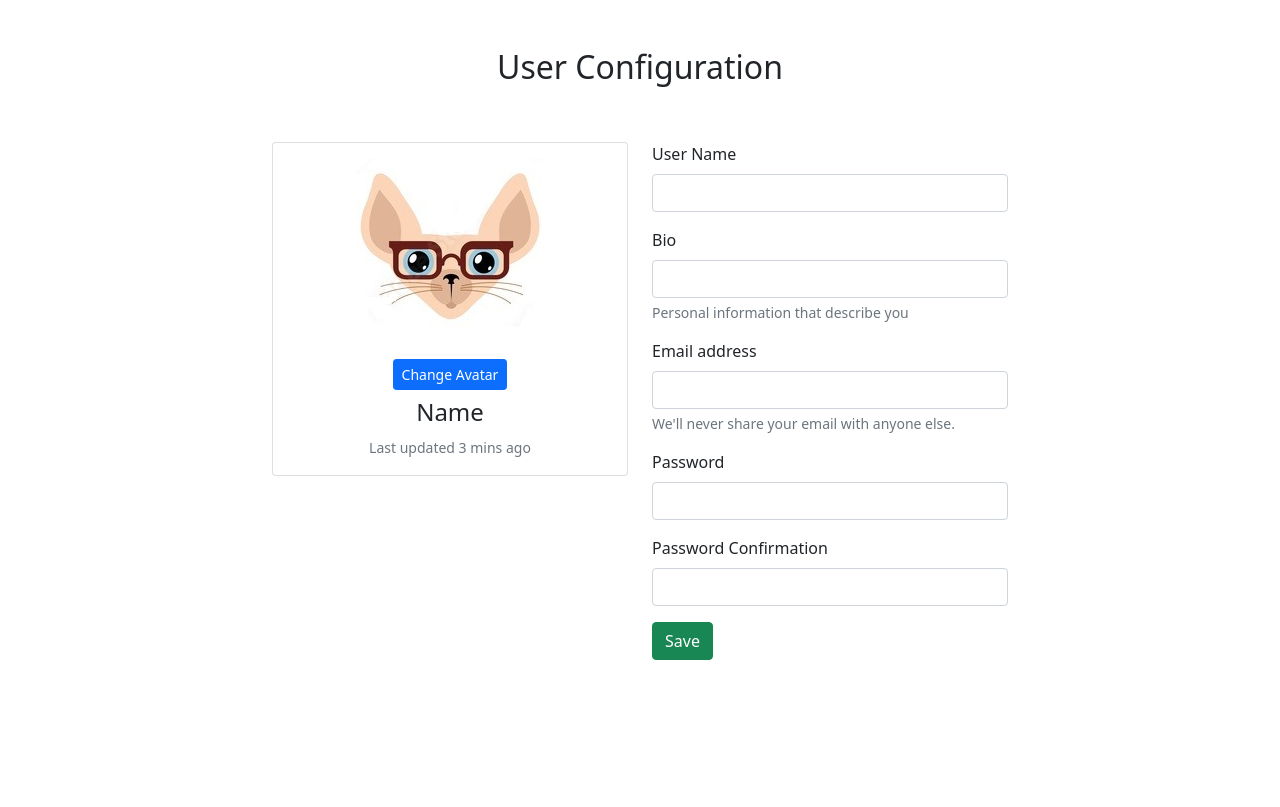
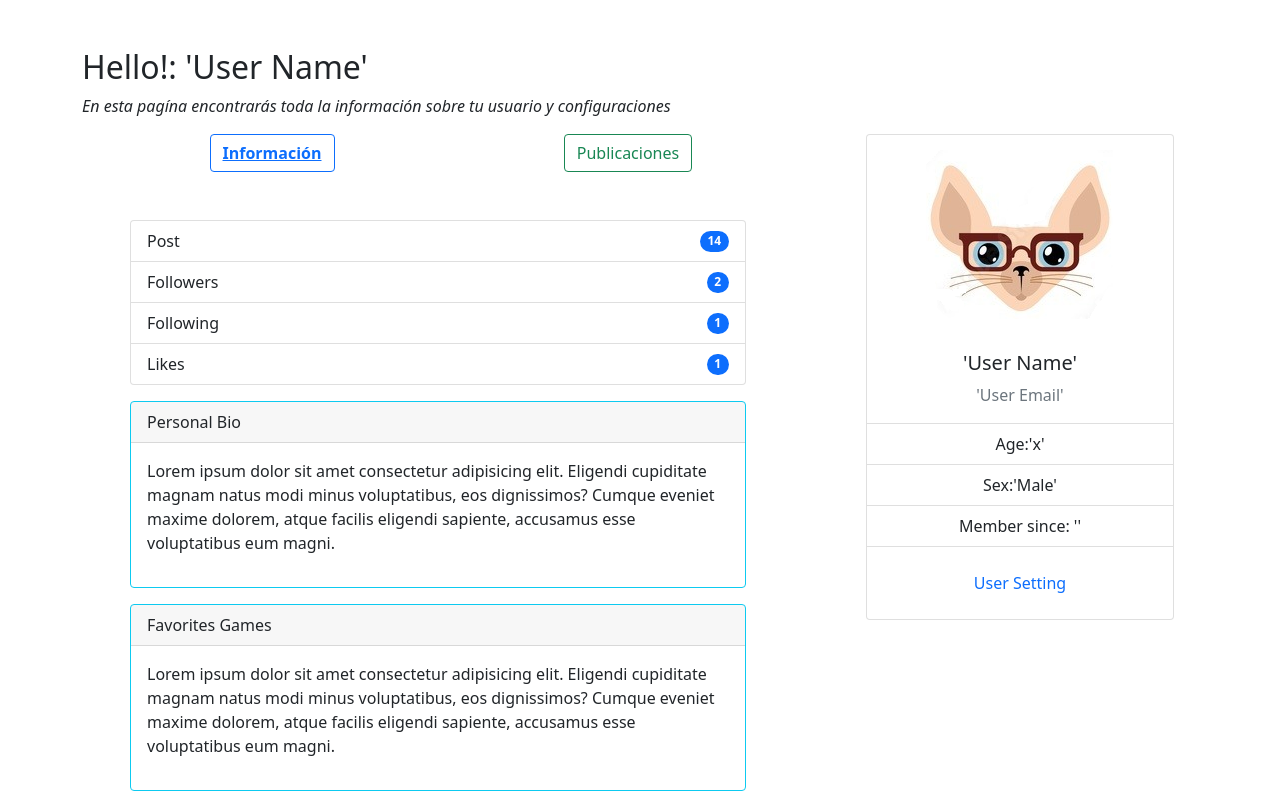
Before and after one commit to JuanAgusAlej/catgame, a React (Create React App) app: page /perfil in a window 1280 px wide. Built offline with nearby package versions, Linux system fonts and the light colour scheme.

Commit message:
creando rutas y funcionalidad a perfil de usuario

```diff
--- a/src/App.jsx
+++ b/src/App.jsx
@@ -1,12 +1,18 @@
 import React from "react";
 import Perfil from "./components/Perfil";
 import Perfil_edit from "./components/Perfil_edit";
+import { BrowserRouter, Routes, Route } from "react-router-dom";
 
 const App = () => {
 	return (
-		<div>
-			<Perfil_edit />
-		</div>
+		<BrowserRouter>
+			<Routes>
+				{/* <Route path="/" element={<HomeScreen/>} />
+				<Route path="about" element={<AboutUs />} /> */}
+				<Route path="perfil" element={<Perfil />} />
+				<Route path="/perfil/edit" element={<Perfil_edit />} />
+			</Routes>
+		</BrowserRouter>
 	);
 };
 
--- a/src/components/Modal/ModalAvatar.jsx
+++ b/src/components/Modal/ModalAvatar.jsx
@@ -13,8 +13,8 @@ const ModalAvatar = (props) => {
 				</Modal.Header>
 				<Modal.Body>
 					<div className="row mt-2">
-						{avatars.map((imagen) => (
-							<div className="col-12 col-md-4 col-lg-2 mt-2">
+						{avatars.map((imagen, index) => (
+							<div key={index} className="col-12 col-md-4 col-lg-2 mt-2">
 								<div className="card">
 									<img
 										src={imagen.avatarImg}
--- a/src/components/Perfil.jsx
+++ b/src/components/Perfil.jsx
@@ -2,6 +2,8 @@ import React, { useState } from "react";
 import Perfil_Info from "./Perfil_Info";
 import Perfil_Publish from "./Perfil_Publish";
 import cat1 from "../img/cat1.png";
+import { Nav } from "react-bootstrap";
+import { NavLink } from "react-router-dom";
 
 const Perfil = () => {
 	const [informacion, setInformacion] = useState(true);
@@ -59,7 +61,7 @@ const Perfil = () => {
 						</div>
 					</div>
 				</div>
-				<div className="col-12 col-md-4 col-lg-4 d-none d-md-block d-lg-block">
+				<div className="col-12 col-md-4 col-lg-4">
 					<div className="container">
 						<div className="row">
 							<div className="col">
@@ -81,9 +83,9 @@ const Perfil = () => {
 										<li className="list-group-item">Member since: ''</li>
 									</ul>
 									<div className="card-body text-center">
-										<a href="#" className="card-link">
+										<NavLink to="/perfil/edit" className="nav-link">
 											User Setting
-										</a>
+										</NavLink>
 									</div>
 								</div>
 							</div>
--- a/src/components/Perfil_edit.jsx
+++ b/src/components/Perfil_edit.jsx
@@ -1,4 +1,6 @@
-import React, { useState } from "react";
+import React, { useState, useEffect } from "react";
+import { NavLink } from "react-router-dom";
+
 import cat1 from "../img/cat1.png";
 import "../style/avatar.css";
 import ModalAvatar from "./Modal/ModalAvatar";
@@ -9,6 +11,40 @@ const Perfil_edit = () => {
 	const handleClose = () => setShow(false);
 	const handleShow = () => setShow(true);
 
+	const [userForm, setUserForm] = useState({
+		name: "", //traer de la base de datos
+		bio: "", // traer de la bd
+		email: "", //traer de la bd
+		password: "", // traer de la bd
+		img: "", // traer de la bd
+		confirmpassword: "",
+	});
+
+	const { name, email, bio, password, img, confirmpassword } = userForm;
+
+	const handleChange = (e) => {
+		setUserForm({
+			...userForm,
+			[e.target.name]: e.target.value,
+		});
+	};
+
+	const [loading, setLoading] = useState(false);
+
+	const handleSubmit = (e) => {
+		e.preventDefault();
+		setLoading(true);
+		if (password === confirmpassword) {
+			localStorage.setItem("userarray", JSON.stringify(userForm));
+			console.log(userForm.name);
+		} else {
+			return alert("Los emails ingresados no coinciden");
+		}
+	};
+	useEffect(() => {
+		setLoading(false);
+	}, [name, email, bio, password, confirmpassword]);
+
 	return (
 		<div className="container mt-5">
 			<div className="row mt-3 text-center">
@@ -17,89 +53,109 @@ const Perfil_edit = () => {
 				</div>
 			</div>
 
-			<div className="row mt-5">
-				<div className="col-12 col-md-6 col-lg-4 offset-md-2">
-					<div class="card mb-3">
+			<div className="row mt-5 justify-content-center">
+				<div className="col-12 col-md-6 col-lg-4">
+					<div className="card mb-3">
 						<img
 							src={cat1}
-							class="rounded mx-auto d-block img-avatar"
-							alt="..."
+							className="rounded mx-auto d-block img-avatar"
+							alt="avatar"
 						/>
 						<div className="card-body text-center">
 							<button className="btn btn-sm btn-primary" onClick={handleShow}>
 								Change Avatar
 							</button>
-							<h4 className="card-title mt-2">Name</h4>
+							<h4 className="card-title mt-2">Name:{userForm.name}</h4>
 							<p className="card-text">
-								<small className="text-muted">Last updated 3 mins ago</small>
+								<small className="text-muted">{userForm.email}</small>
 							</p>
 						</div>
 					</div>
 				</div>
 				<div className="col-12 col-md-6 col-lg-4">
-					<form>
+					<form onSubmit={handleSubmit}>
 						<div className="mb-3">
-							<label for="exampleInputEmail1" class="form-label">
-								User Name
-							</label>
+							<label className="form-label">User Name</label>
 							<input
 								type="text"
-								class="form-control"
+								className="form-control"
 								id=""
 								aria-describedby=""
+								name="name"
+								value={name}
+								onChange={handleChange}
 							/>
 						</div>
 						<div className="mb-3">
-							<label for="" class="form-label">
-								Bio
-							</label>
+							<label className="form-label">Bio</label>
 							<input
 								type="text"
-								class="form-control"
-								id=""
-								aria-describedby=""
+								className="form-control"
+								id="userbio"
+								aria-describedby="emailHelp"
+								name="bio"
+								value={bio}
+								onChange={handleChange}
 							/>
-							<div id="emailHelp" class="form-text">
+							<div id="emailHelp" className="form-text">
 								Personal information that describe you
 							</div>
 						</div>
 						<div className="mb-3">
-							<label for="exampleInputEmail1" class="form-label">
-								Email address
-							</label>
+							<label className="form-label">Email address</label>
 							<input
 								type="email"
-								class="form-control"
-								id="exampleInputEmail1"
+								className="form-control"
+								id="exampleInputEmail"
 								aria-describedby="emailHelp"
+								name="email"
+								value={email}
+								onChange={handleChange}
 							/>
-							<div id="emailHelp" class="form-text">
+							<div id="emailHelp" className="form-text">
 								We'll never share your email with anyone else.
 							</div>
 						</div>
 						<div className="mb-3">
-							<label for="exampleInputPassword1" class="form-label">
-								Password
-							</label>
+							<label className="form-label">Password</label>
 							<input
 								type="password"
-								class="form-control"
-								id="exampleInputPassword1"
+								className="form-control"
+								id="exampleInputPasswordcofimation"
+								name="password"
+								value={password}
+								onChange={handleChange}
 							/>
 						</div>
 						<div className="mb-3">
-							<label for="exampleInputPassword1" class="form-label">
-								Password Confirmation
-							</label>
+							<label className="form-label">Password Confirmation</label>
 							<input
 								type="password"
-								class="form-control"
-								id="exampleInputPassword1"
+								className="form-control"
+								id="confirmpassword"
+								name="confirmpassword"
+								value={confirmpassword}
+								onChange={handleChange}
 							/>
 						</div>
-						<button type="submit" class="btn btn-success">
-							Save
-						</button>
+						<div className="container">
+							<div className="row">
+								<div className="col">
+									<NavLink to="/perfil" className="nav-link">
+										Back to Perfil
+									</NavLink>
+								</div>
+								<div className="col">
+									<button
+										type="submit"
+										className="btn btn-success text-start"
+										disabled={loading}
+									>
+										Save
+									</button>
+								</div>
+							</div>
+						</div>
 					</form>
 				</div>
 			</div>
```
